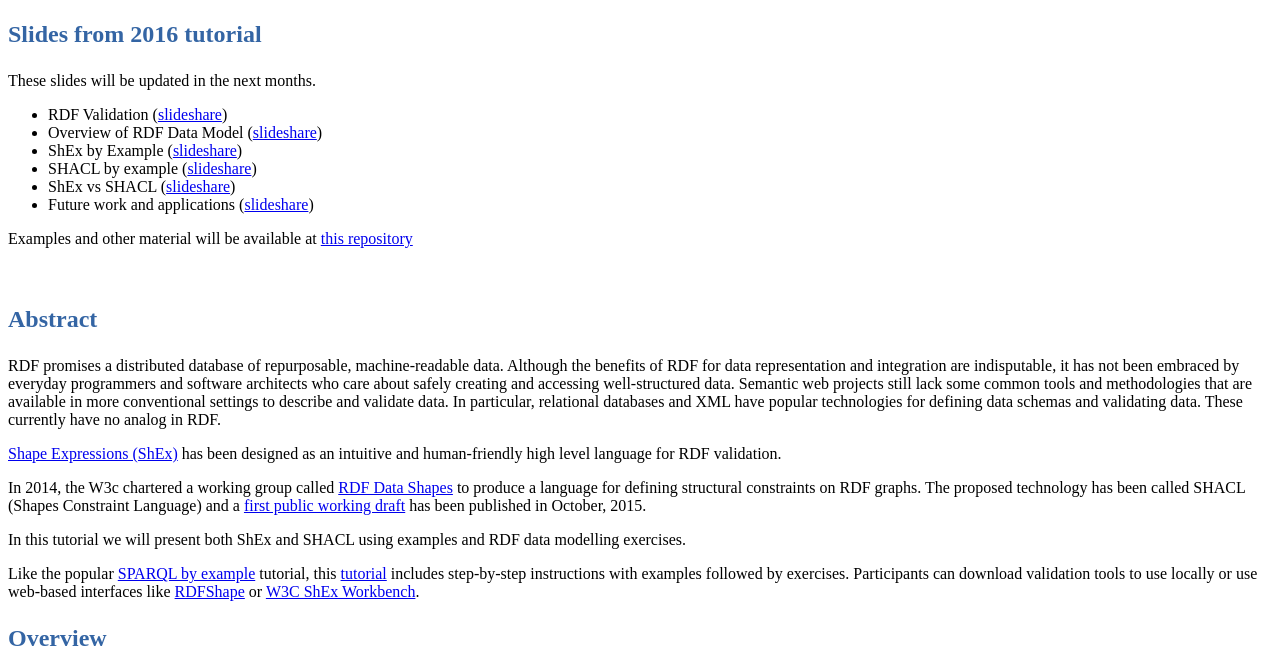
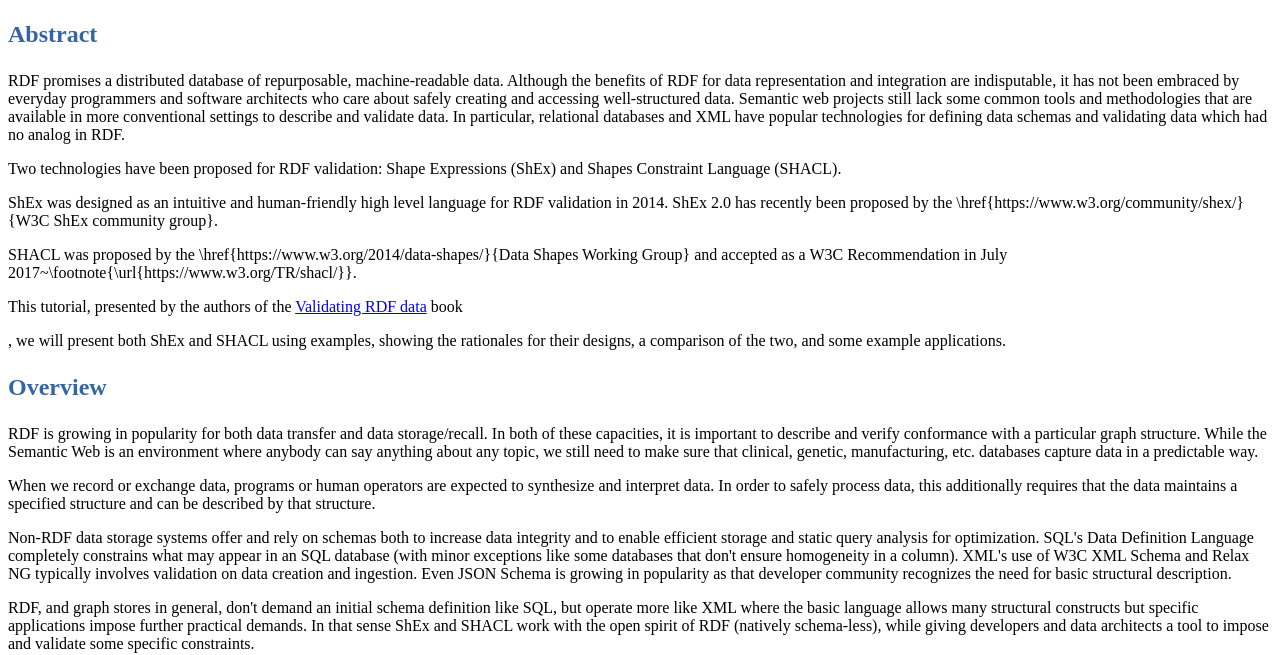
Before and after one commit to validatingrdf/Web, a plain HTML site: page tutorial/eswc2018/index.html in a window 1280 px wide. Shown: the part 183-838 px from the top of the page. Drawn offline with Linux system fonts and the light colour scheme.

Commit message:
Added abstract

```diff
--- a/tutorial/eswc2018/index.html
+++ b/tutorial/eswc2018/index.html
@@ -6,7 +6,7 @@
     <link rel="stylesheet" type="text/css" href="stylesheets/tutorial.css">
   </head>
   <body>
-  <div id="wrapper">
+ <div id="wrapper">
    <div id="header">
 	<div id="logo">
      <a href="https://2018.eswc-conferences.org/"
@@ -16,54 +16,32 @@
   </div>
  </div>
 
-<div id="content">
+
+ <div id="content">
 <hr/>
 <h1>
  Validating RDF Tutorial - ESWC'18 Tutorial
 </h1>
 
-<h3>Slides from 2016 tutorial</h3>
-
-These slides will be updated in the next months.
-
-<ul>
-<li>RDF Validation (<a href="http://www.slideshare.net/jelabra/rdf-validation-tutorial">slideshare</a>)</li>
-<li>Overview of RDF Data Model (<a href="http://www.slideshare.net/jelabra/rdf-data-model">slideshare</a>)</li>
-<li>ShEx by Example (<a href="http://www.slideshare.net/jelabra/shex-by-example">slideshare</a>)</li>
-<li>SHACL by example (<a href="http://www.slideshare.net/jelabra/shacl-by-example">slideshare</a>)</li>
-<li>ShEx vs SHACL (<a href="http://www.slideshare.net/jelabra/shex-vs-shacl">slideshare</a>)</li>
-<li>Future work and applications (<a href="http://www.slideshare.net/jelabra/rdf-validation-future-work-and-applications">slideshare</a>)</li>
-</ul>
-
-<p>Examples and other material will be available at
- <a href="https://github.com/validatingrdf/Tutorial">this repository</a></p>
-
-<br>
 <h3>Abstract</h3>
 <p>
-RDF promises a distributed database of repurposable, machine-readable data.
-Although the benefits of RDF for data representation and integration are indisputable, it has not been embraced by everyday programmers and software architects who care about safely creating and accessing well-structured data.
-Semantic web projects still lack some common tools and methodologies that are available in more conventional settings to describe and validate data.
-In particular, relational databases and XML have popular technologies for defining data schemas and validating data.
-These currently have no analog in RDF.
+    RDF promises a distributed database of repurposable, machine-readable data.
+    Although the benefits of RDF for data representation and integration are indisputable,
+    it has not been embraced by everyday programmers and software architects who care about safely creating and accessing well-structured data.
+    Semantic web projects still lack some common tools and methodologies that are available in more conventional settings to describe and validate data.
+    In particular, relational databases and XML have popular technologies for defining data schemas and validating data which had no analog in RDF.</p>
 
-<p>
-<a href="http://shex.io/">Shape Expressions (ShEx)</a> has been designed as an intuitive and human-friendly high level language for RDF validation.
+<p>Two technologies have been proposed for RDF validation:
+    Shape Expressions (ShEx) and Shapes Constraint Language (SHACL).</p>
 
-<p>
-In 2014, the W3c chartered a working group called <a href="http://www.w3.org/2014/data-shapes/wiki/Main_Page">RDF Data Shapes</a> to produce a language for defining structural constraints on RDF graphs. The proposed technology has been called SHACL (Shapes Constraint Language) and
-a <a href="http://www.w3.org/TR/2015/WD-shacl-20151008">first public working draft</a> has been published in October, 2015.
+<p>ShEx was designed as an intuitive and human-friendly high level language for RDF validation in 2014. ShEx 2.0 has recently been proposed by
+    the \href{https://www.w3.org/community/shex/}{W3C ShEx community group}.</p>
 
-<p>In this tutorial we will present both ShEx and SHACL using examples and RDF data modelling exercises.
+<p>SHACL was proposed by the \href{https://www.w3.org/2014/data-shapes/}{Data Shapes Working Group} and accepted as a W3C Recommendation in July 2017~\footnote{\url{https://www.w3.org/TR/shacl/}}.</p>
 
-<p>Like the popular
-<a href="http://www.cambridgesemantics.com/semantic-university/sparql-by-example">SPARQL by example</a>
-tutorial, this <a href="http://weso.github.io/RDFValidation_ESWC16/">tutorial</a> includes
-step-by-step instructions with examples followed by exercises.
-Participants can download validation tools to use locally or use web-based interfaces
-like <a href="http://rdfshape.weso.es">RDFShape</a> or
-<a href="http://www.w3.org/2013/ShEx/FancyShExDemo">W3C ShEx Workbench</a>.
-</p>
+<p>This tutorial, presented by the authors of the <a href="http://book.validatingrdf.com/">Validating RDF data</a> book</p>,
+  we will present both ShEx and SHACL using examples,
+  showing the rationales for their designs, a comparison of the two, and some example applications.</p>
 
 <h3>Overview</h3>
 <p>RDF is growing in popularity for both data transfer and data storage/recall.
@@ -201,10 +179,29 @@ in the RDF Data shapes working group.
 
 The tutorial will be given on 3rd or 4th June, 9h-12:30h (see <a href="https://2018.eswc-conferences.org/program/">Conference Program</a>)
 
+<h3>Slides from 2016 tutorial</h3>
+
+These slides will be updated in the next months.
+
+<ul>
+<li>RDF Validation (<a href="http://www.slideshare.net/jelabra/rdf-validation-tutorial">slideshare</a>)</li>
+<li>Overview of RDF Data Model (<a href="http://www.slideshare.net/jelabra/rdf-data-model">slideshare</a>)</li>
+<li>ShEx by Example (<a href="http://www.slideshare.net/jelabra/shex-by-example">slideshare</a>)</li>
+<li>SHACL by example (<a href="http://www.slideshare.net/jelabra/shacl-by-example">slideshare</a>)</li>
+<li>ShEx vs SHACL (<a href="http://www.slideshare.net/jelabra/shex-vs-shacl">slideshare</a>)</li>
+<li>Future work and applications (<a href="http://www.slideshare.net/jelabra/rdf-validation-future-work-and-applications">slideshare</a>)</li>
+</ul>
+
+<p>Examples and other material will be available at
+ <a href="https://github.com/validatingrdf/Tutorial">this repository</a></p>
+
+<br>
+
 
 </div>
 
 
 </div>
-  </body>
+
+</body>
 </html>
```
